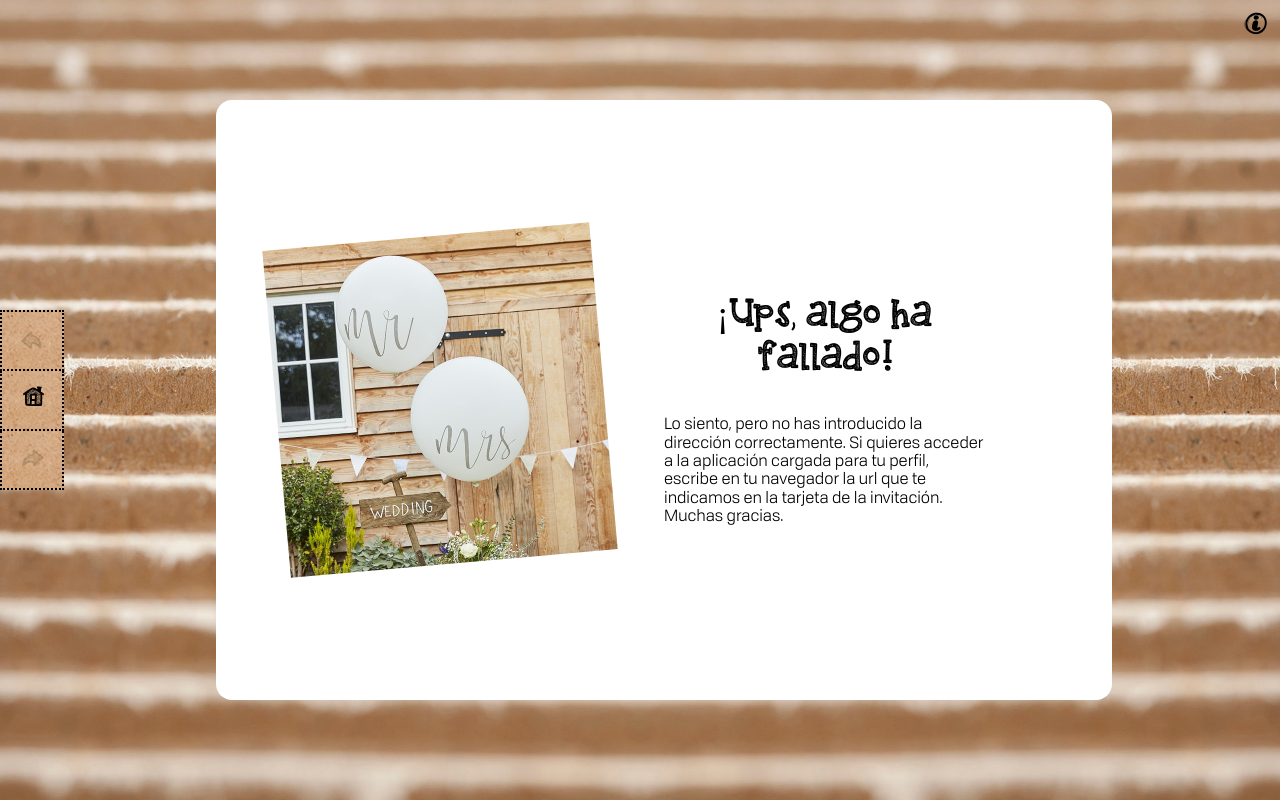
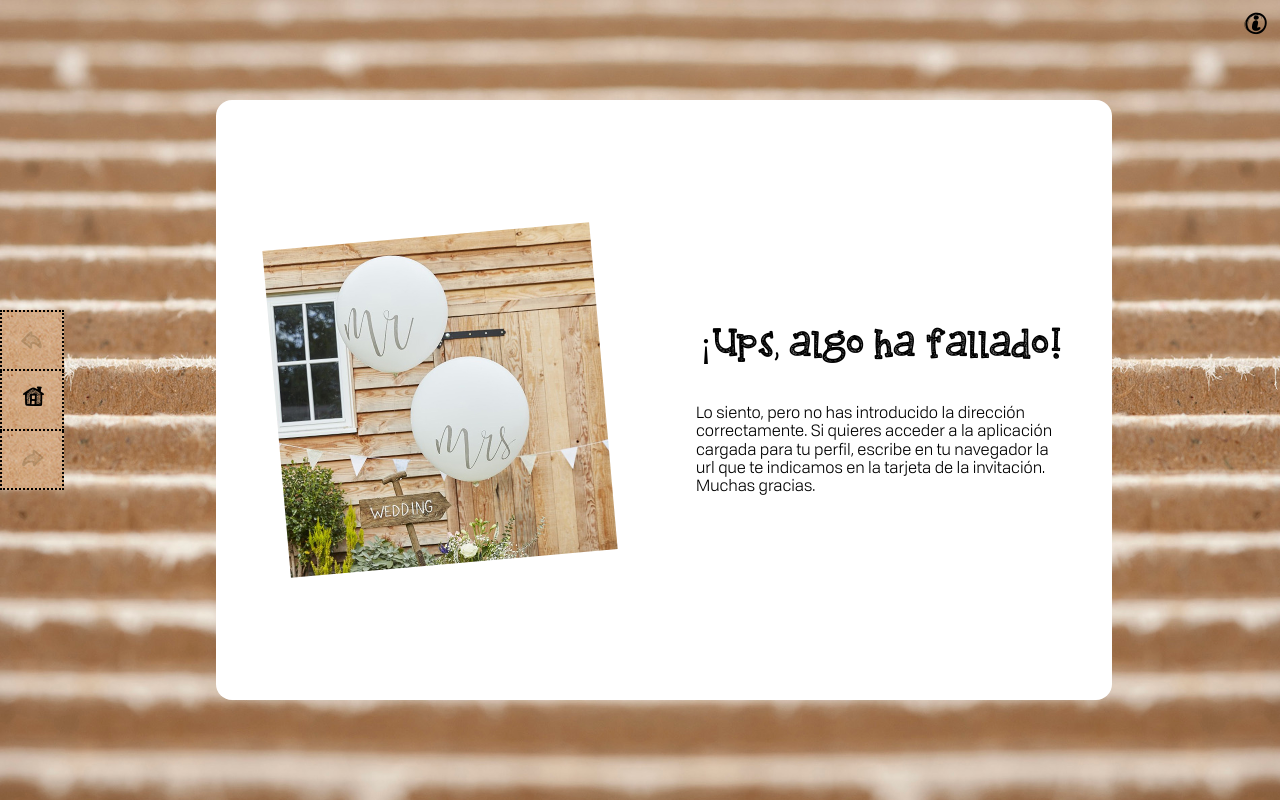
Before and after one commit to ramingar/wedding-app-source-code, a Vue app: page / in a window 1280 px wide. Built offline with nearby package versions, Linux system fonts and the light colour scheme.

Commit message:
Padding-right changed to 3rem (only landscape orientation)

```diff
--- a/public/css/tachyons-custom.css
+++ b/public/css/tachyons-custom.css
@@ -81,8 +81,8 @@
         padding: 0;
     }
 
-    ._pr6-hd {
-        padding-right: 8rem;
+    ._pr4_50-hd {
+        padding-right: 3rem;
     }
 
     ._f2-hd {
@@ -124,8 +124,8 @@
         padding: 0;
     }
 
-    ._pr6-fullhd {
-        padding-right: 8rem;
+    ._pr4_50-fullhd {
+        padding-right: 3rem;
     }
 
     ._flex-row-fullhd {
--- a/src/components/SlideComponent/SlideCard.vue
+++ b/src/components/SlideComponent/SlideCard.vue
@@ -12,9 +12,9 @@
                 <slide-card-main/>
             </div>
             <div class="pa3 ph4 f7
-            _w-50-mobile-landscape f8-mobile-landscape _pa0-mobile-landscape _pr4-mobile-landscape
-            _w-50-hd _pa0-hd _pr6-hd _f5-hd
-            _w-50-fullhd _pa0-fullhd _pr6-fullhd _f4-fullhd">
+            _w-50-mobile-landscape f8-mobile-landscape _pr4-mobile-landscape
+            _w-50-hd _pr4_50-hd _f5-hd
+            _w-50-fullhd _pr4_50-fullhd _f4-fullhd">
                 <slide-card-content/>
             </div>
         </div>
```
